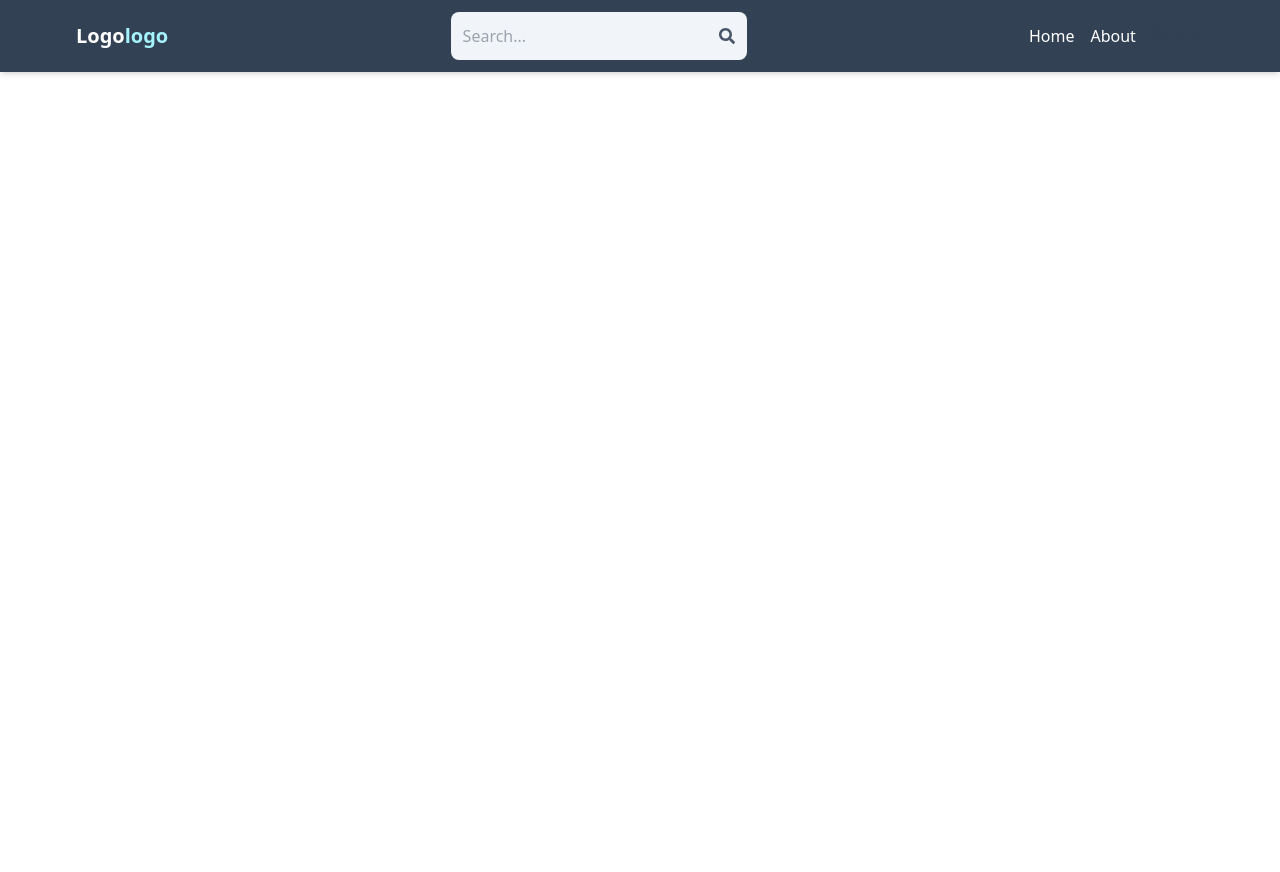
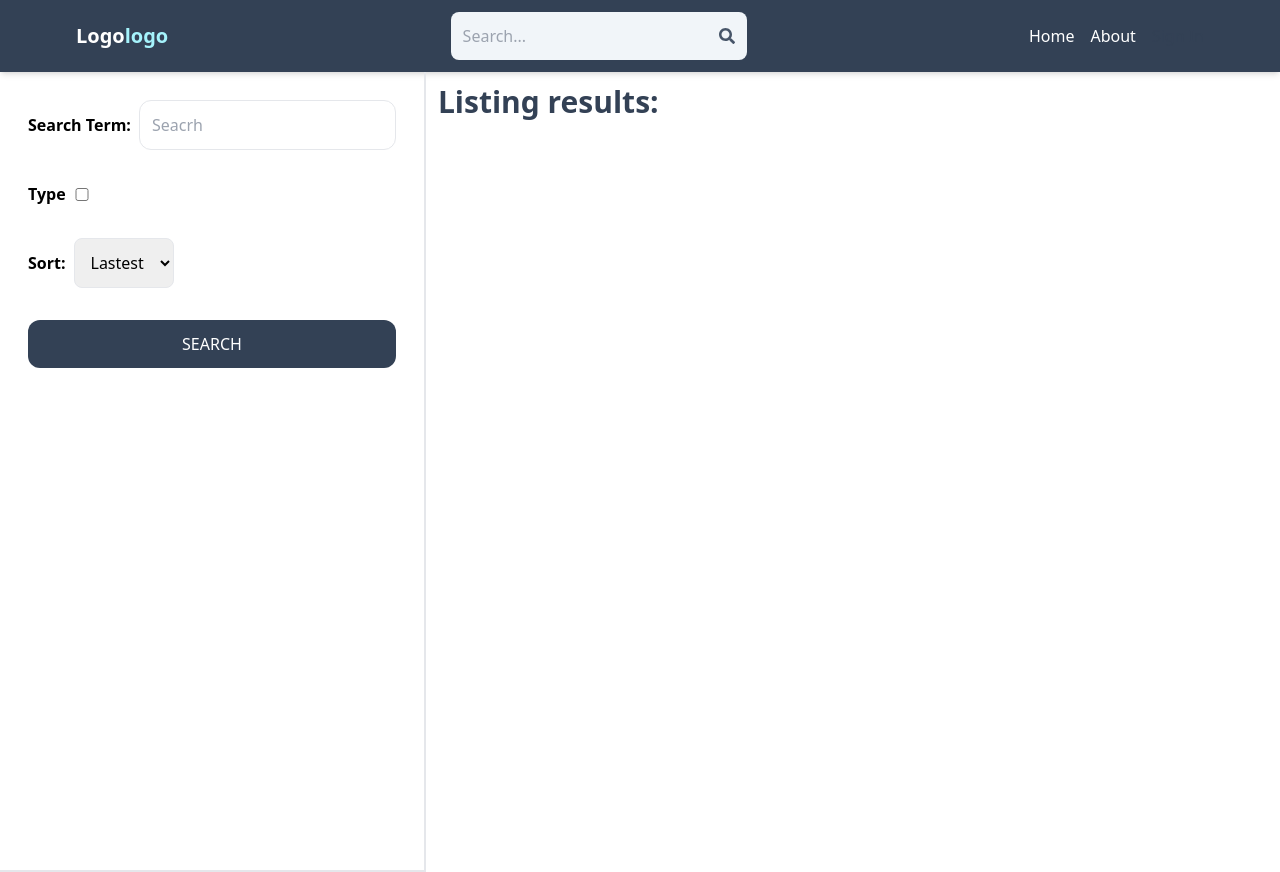
Before and after one commit to dmmtdeveloper/MERN-POST-PROJECT, a React (Vite) app in the folder client/: page /search in a window 1280 px wide. Before the commit the page ends 800 px from the top, so only its background shows below. Built offline with nearby package versions, Linux system fonts and the light colour scheme; no server answers.

Commit message:
create search UI

```diff
--- a/client/src/App.jsx
+++ b/client/src/App.jsx
@@ -9,6 +9,7 @@ import PrivateRoute from "./components/PrivateRoute";
 import CreateListing from "./pages/CreateListing";
 import UpdateListing from "./pages/UpdateListing";
 import Listing from "./pages/Listing";
+import Search from "./pages/Search";
 
 
 const App = () => {
@@ -20,6 +21,7 @@ const App = () => {
         <Route path="/sign-in" element={<SignIn />}></Route>
         <Route path="/sign-up" element={<SignUp />}></Route>
         <Route path="/about" element={<About />}></Route>
+        <Route path="/search" element={<Search/>}></Route>
         <Route path="/listing/:listingId" element={<Listing/>}></Route>
 
 
--- /dev/null
+++ b/client/src/pages/Search.jsx
@@ -0,0 +1,38 @@
+export default function Search() {
+  return (
+    <div className="flex flex-col md:flex-row">
+      <div className="border-b-2 p-7 md:min-h-screen md:border-r-2">
+        <form className="flex-col flex gap-8">
+          <div className="flex items-center gap-2">
+            <label className="whitespace-nowrap font-semibold">Search Term:</label>
+            <input
+              className="w-full rounded-xl border p-3"
+              id="seacrh"
+              placeholder="Seacrh"
+              type="search"
+            />
+          </div>
+          <div className="flex flex-wrap items-center gap-2">
+            <label className="font-semibold">Type</label>
+            <div className="flex gap-2">
+              <input className="w-4" type="checkbox" id="all" />
+              <span></span>
+            </div>
+          </div>
+
+          <div className="flex items-center gap-2">
+            <label className="font-semibold">Sort:</label>
+            <select className="border rounded-lg p-3" id="sord_order">
+                <option >Lastest</option>
+                <option >Oldest</option>
+            </select>
+          </div>
+          <button className="bg-slate-700 text-white p-3 rounded-xl uppercase hover:opacity-95 ">Search</button>
+        </form>
+      </div>
+      <div className="text-3xl font-semibold p-3 text-slate-700">
+        <h1>Listing results:</h1>
+      </div>
+    </div>
+  );
+}
```
Also changed, not shown: 1 other file (tests, documents, lock files or other folders).
